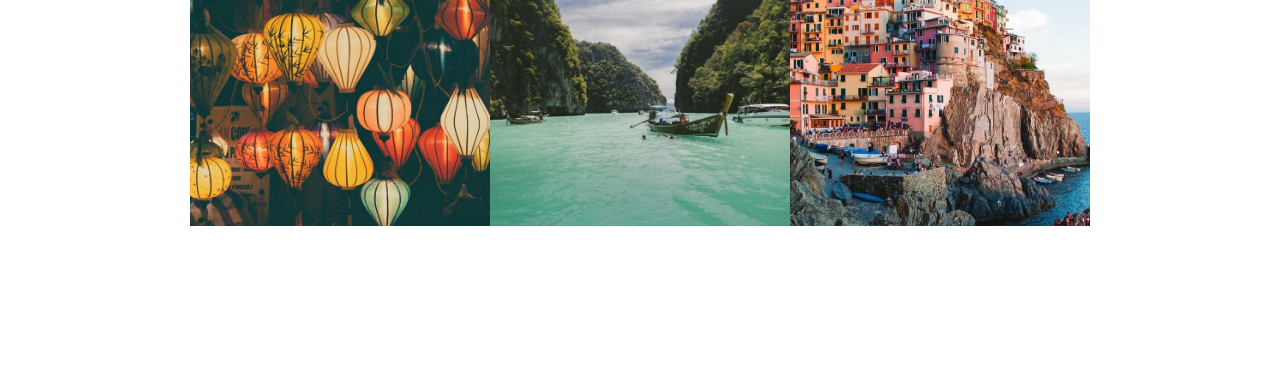
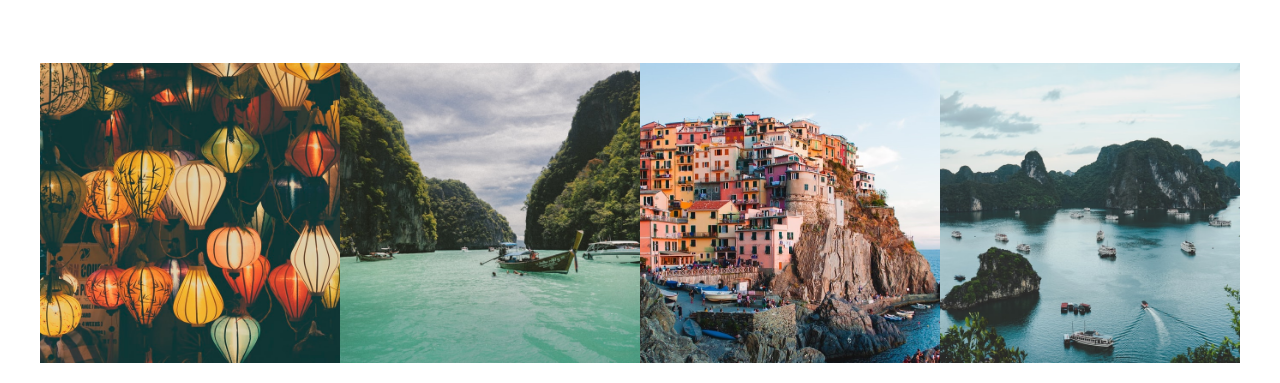
Before and after one commit to ricobadico/travelexperts, a web app: file webdemo/index.html in a window 1280 px wide. Shown: the part 1402-1785 px from the top of the page. Run offline with its HTML, style and script files only (its server is not run), Linux system fonts and the light colour scheme; some libraries are stand-ins or nearby versions.

Commit message:
Added even wrapping to galleries, added written content, tidied code

```diff
--- a/webdemo/css/style.css
+++ b/webdemo/css/style.css
@@ -1,10 +1,9 @@
+@import url('https://fonts.googleapis.com/css?family=Josefin+Sans:400,400i,600,600i');
 
-@import url('https://fonts.googleapis.com/css?family=Josefin+Sans:400,400i,600,600i');
 html,body{
   margin:0;
   height:120%;
   font-family: 'Josefin Sans', sans-serif;
-
 }
 
 a{
@@ -12,6 +11,8 @@ a{
   display:flex;
   flex-wrap: wrap;
 }
+
+/*** Header and animation ***/
 .header{
   position:relative;
   overflow:hidden;
@@ -26,6 +27,7 @@ a{
   min-width:100%;
   color:#eee;
 }
+
 .header:after{
   content:"";
   width:100%;
@@ -55,6 +57,11 @@ a{
   z-index:-2
 }
 
+@keyframes grow{
+  0% { transform: scale(1) translateY(0px)}
+  50% { transform: scale(1.2) translateY(-400px)}
+}
+
 .info{
   width:100%;
   padding:10% 0 10% 0;
@@ -70,30 +77,52 @@ a{
 .meta{
   font-style:italic;
 }
-@keyframes grow{
-  0% { transform: scale(1) translateY(0px)}
-  50% { transform: scale(1.2) translateY(-400px)}
-}
+
+/*** Main section ***/
+/* Intro Blurb */
 .content{
-  padding:5% 5%;
-  text-align:justify
+  text-align:justify;
+  margin: 4em auto 2em;
 }
 
+.intro {
+  text-align: center;
+  width:80%;
+  max-width: 850px;
+}
+
+.intro h2{
+  margin-bottom: 1em;
+}
+
+.intro p{
+  font-size: larger;
+  margin-bottom: 2em;
+}
+
+.intro h4 {
+  margin-top: 4em;
+}
+
+/* Image galleries */
 .gallery {
-  margin: auto;
-  border-radius: 3px;
   overflow: hidden;
   position: relative;
   /* [Eric] - set responsive size, then used grid to make children behave */
   /* This also fixed header issues */
-  width:auto;
-  max-width: 1200px;
   min-width:300px;
   display: grid;
   grid-template-columns: repeat(auto-fit, 300px);
   justify-content: center;
   justify-items: center;
 }
+
+.gallery-wrap{ /* [Eric] Further adding an outer wrapper and spliiting up galleries intoo 2-image chunks to prevent uneven numbers in rows*/
+  display: grid;
+  grid-template-columns: repeat(auto-fit, minmax(300px, 600px));
+  justify-content: center;
+}
+
 .img-c {
   width: 300px;
   height: 300px;
--- a/webdemo/index.html
+++ b/webdemo/index.html
@@ -1,60 +1,68 @@
-
 <!DOCTYPE html>
 <html>
 	<head>
+    <!-- Initial layout, content, and media curated by Susan. CSS animations wrangled into behaving by Guru Bob. Responsive container layout and format tidying by Eric -->
+
     <title>Welcome Page</title>
-		<meta name="description" content="Travel Agency">
-		<meta name="keywords" content="travel">
-		<meta name="author" content="Susan Trinh">
-		<meta name="viewport" content="width=device-width, initial-scale=1.0"></meta>
-        <link rel="stylesheet" href="css/reset.css">
-        <link rel="stylesheet" href="css/style.css">
-        <link rel="preconnect" href="https://fonts.gstatic.com">
+
+		<meta name="description" content="Travel Agency" />
+		<meta name="keywords" content="travel, travel experts, booking, vacation, package" />
+    <meta name="author" content="Susan Trinh" />
+    <meta name="viewport" content="width=device-width, initial-scale=1.0" />
+
+    <link rel="stylesheet" href="css/style.css" />
+    <link rel="preconnect" href="https://fonts.gstatic.com" />
+
+    <!-- Bootstrap -->
     <link href="https://fonts.googleapis.com/css2?family=Sacramento&display=swap" rel="stylesheet">
     <link rel="stylesheet" href="https://maxcdn.bootstrapcdn.com/bootstrap/4.0.0/css/bootstrap.min.css" integrity="sha384-Gn5384xqQ1aoWXA+058RXPxPg6fy4IWvTNh0E263XmFcJlSAwiGgFAW/dAiS6JXm" crossorigin="anonymous">
     <script src="https://code.jquery.com/jquery-3.2.1.slim.min.js" integrity="sha384-KJ3o2DKtIkvYIK3UENzmM7KCkRr/rE9/Qpg6aAZGJwFDMVNA/GpGFF93hXpG5KkN" crossorigin="anonymous"></script>
     <script src="https://cdnjs.cloudflare.com/ajax/libs/popper.js/1.12.9/umd/popper.min.js" integrity="sha384-ApNbgh9B+Y1QKtv3Rn7W3mgPxhU9K/ScQsAP7hUibX39j7fakFPskvXusvfa0b4Q" crossorigin="anonymous"></script>
     <script src="https://maxcdn.bootstrapcdn.com/bootstrap/4.0.0/js/bootstrap.min.js" integrity="sha384-JZR6Spejh4U02d8jOt6vLEHfe/JQGiRRSQQxSfFWpi1MquVdAyjUar5+76PVCmYl" crossorigin="anonymous"></script>
-		<meta name="viewport" content="width=device-width, initial-scale=1.0">
+
+    <!-- Fancy Gallery Function Marked for Demise -->
     <script type="text/javascript">
       $(function() {
+
         $(".img-w").each(function() {
           $(this).wrap("<div class='img-c'></div>")
           let imgSrc = $(this).find("img").attr("src");
             $(this).css('background-image', 'url(' + imgSrc + ')');
-          })
-
+        });
 
         $(".img-c").click(function() {
-            let w = $(this).outerWidth()
-            let h = $(this).outerHeight()
-            let x = $(this).offset().left
-            let y = $(this).offset().top
+          let w = $(this).outerWidth();
+          let h = $(this).outerHeight();
+          let x = $(this).offset().left;
+          let y = $(this).offset().top;
 
-
-            $(".active").not($(this)).remove()
+          $(".active").not($(this)).remove();
           let copy = $(this).clone();
-            copy.insertAfter($(this)).height(h).width(w).delay(500).addClass("active")
+          copy.insertAfter($(this)).height(h).width(w).delay(500).addClass("active");
           $(".active").css('top', y - 8);
           $(".active").css('left', x - 8);
 
           setTimeout(function() {
-            copy.addClass("positioned")
-          }, 0)
+            copy.addClass("positioned");
+          }, 0);
+        });
+      });
 
-          })
-        })
       $(document).on("click", ".img-c.active", function() {
-          let copy = $(this)
-          copy.removeClass("positioned active").addClass("postactive")
+        let copy = $(this);
+        copy.removeClass("positioned active").addClass("postactive");
         setTimeout(function() {
           copy.remove();
-          }, 500)
+        }, 500);
       })
 
     </script>
+
   </head>
+
+  <!-- Content -->
   <body>
+
     <div class="header">
       <div class="info">
           <h4>AN INTERNATIONAL TRAVEL AGENCY</h4>
@@ -62,31 +70,57 @@
       </div>
     </div>
 
-
+    <!-- Navigation -->
     <nav class="navbar navbar-expand-lg navbar-dark bg-dark">
 
       <a class="navbar-brand active" href="index.html">Travel Experts<span class="sr-only">(current)</span></a>
+
       <button class="navbar-toggler" type="button" data-toggle="collapse" data-target="#navbarNav" aria-controls="navbarNav" aria-expanded="false" aria-label="Toggle navigation">
         <span class="navbar-toggler-icon"></span>
       </button>
+
       <div class="collapse navbar-collapse" id="navbarNav">
         <ul class="navbar-nav">
+
           <li class="nav-item">
             <a class="nav-link" href="contact.html">Contact Us</a>
           </li>
+
           <li class="nav-item">
             <a class="nav-link" href="register.html">Register</a></a>
           </li>
+
           <li class="nav-item">
             <a class="nav-link" href="#">Ongoing Deals</a>
           </li>
+
         </ul>
       </div>
+
     </nav>
 
+    <section class="content intro">
+      <h2>The world is bigger than the maps would tell you.</h2>
+      <br>
+      <p>
+        For over 30 years, <i>Travel Experts</i> has been a trusted source of unparalleled vacation experiences,
+        both for the Calgarians of our home city and Canadians across the nation.
+      </p>
+      <p>
+        Our packages are thoughtfully crafted for every kind of traveller — lovers of nightlife or wildlife, thrill or tranquility,
+        soul searching or family fun.
+      </p>
+      <p>
+         The memories of a lifetime are waiting. Let us be your guide.
+      </p>
 
-<section class="content">
-    <p>
+      <h4>Here are some amazing sights our clients have witnessed. Check out our Packages page for a list of current trips.</h4>
+    </section>
+
+
+    <!-- Gallery Section [Eric] - reorg'd layout for responsiveness, removed myterious p tags-->
+    <section class="content gallery-wrap">
+
       <div class="gallery">
         <div class="img-w">
           <img src="../media/NYC.jpg" alt="" />
@@ -94,20 +128,21 @@
         <div class="img-w">
           <img src="../media/Ice.jpg" alt="" />
         </div>
+      </div>
+
+      <div class="gallery">
         <div class="img-w">
           <img src="../media/Moab.jpg" alt="" />
         </div>
         <div class="img-w">
           <img src="../media/Water.jpg" alt="" />
         </div>
-    </p>
-
-
+      </div>
 
     </section>
 
-<section class="content">
-    <p>
+    <section class="content gallery-wrap">
+
       <div class="gallery">
         <div class="img-w">
           <img src="../media/Lanterns.jpg" alt="" />
@@ -115,35 +150,25 @@
         <div class="img-w">
           <img src="../media/Island.jpg" alt="" />
         </div>
+      </div>
+
+      <div class="gallery">
         <div class="img-w">
           <img src="../media/Italy.jpg" alt="" />
         </div>
-        </div>
-    </p>
-
-
-</section>
-<section class="content">
-    <p>
-        <div class="gallery">
         <div class="img-w">
-                <img src="../media/Water.jpg" alt="" />
-            </div>
-            <div class="img-w">
-                <img src="../media/Vietnam.jpg" alt="" /></div>
-            <div class="img-w">
-                <img src="../media/Santorini.jpg" alt="" />
+          <img src="../media/Vietnam.jpg" alt="" />
         </div>
       </div>
-    </p>
-
 
     </section>
 
     <br/>
     <br/>
+
     <footer>
       <h6>Copyright &#169 by Travel Experts 2020</h6>
     </footer>
+
 	</body>
 </html>
```
Lines whose indentation alone changed are shown as unchanged.
